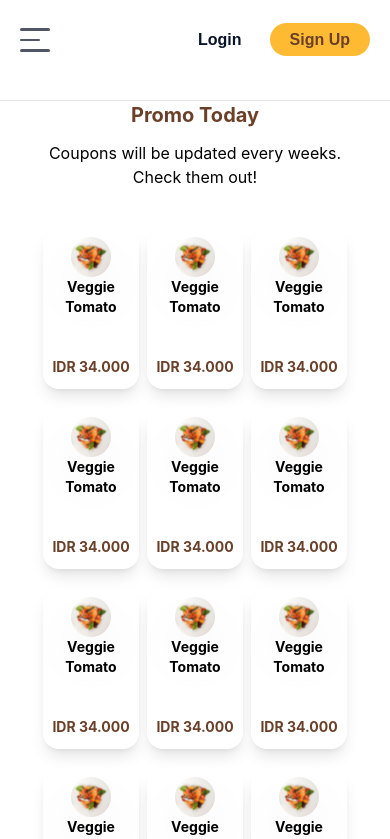
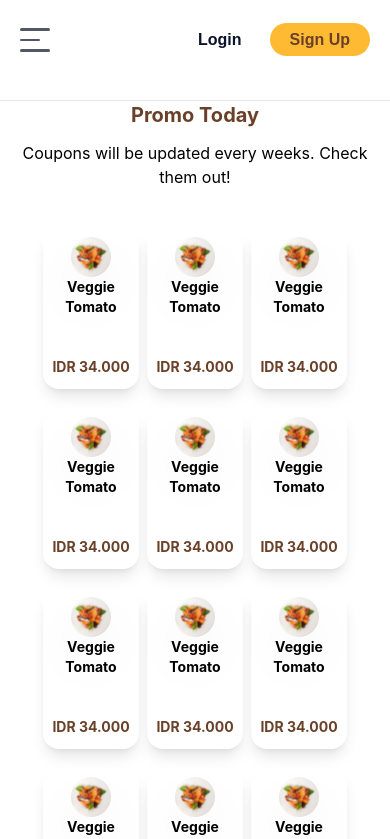
Before and after one commit to jiamudza/Coffee-shop-fe, a React (Create React App) app in the folder coffeeshop/: page /product in a window 390 px wide. Shown: the top 839 px of the page. Built offline with nearby package versions, Linux system fonts and the light colour scheme.

Commit message:
modified:   coffeeshop/src/pages/product/index.js

```diff
--- a/coffeeshop/src/pages/product/index.js
+++ b/coffeeshop/src/pages/product/index.js
@@ -19,7 +19,7 @@ const Product = () => {
         <div className='sticky top-0 z-20'>
             <Header />
         </div>
-        <section className='border-t text-center px-10 lg:flex mt-5'>
+        <section className='border-t text-center px-5 md:px-10 lg:flex mt-5'>
             <aside className='md:2-[25vw] md:pt-5'>
               <h2 className='font-bold text-xl text-secondary'>
                 Promo Today
```
